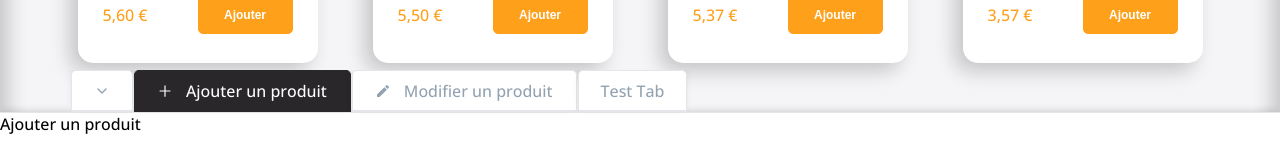
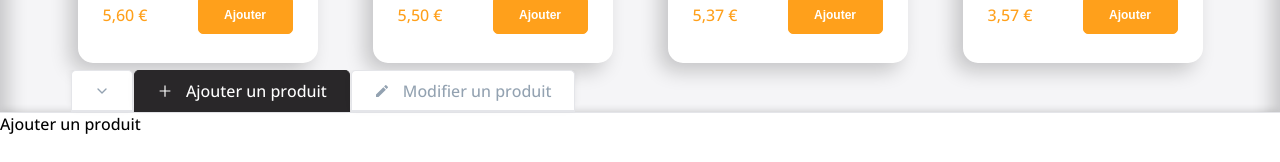
Before and after one commit to duftor/crazee-burger, a React (Create React App) app: page /order/1 in a window 1280 px wide. Both pictures are taken after a click on the label 910 px from the left and 59 px from the top of the page. Shown: the part 417-579 px from the top of the page. Built offline with nearby package versions, Linux system fonts and the light colour scheme.

Commit message:
♻️ F07 : ORDER > Tabs > Implement Tab component

```diff
--- a/public/index.html
+++ b/public/index.html
@@ -32,7 +32,7 @@
 			rel="stylesheet"
 		/>
 		<!---------------------------------------------------------->
-		<title>React App</title>
+		<title>Crazee Burger</title>
 	</head>
 	<body>
 		<noscript>You need to enable JavaScript to run this app.</noscript>
--- a/src/components/pages/order/Main/Tab.js
+++ b/src/components/pages/order/Main/Tab.js
@@ -1,14 +1,14 @@
-import React from "react";
-import styled from "styled-components";
-import { theme } from "../../../../theme/index";
+import React from "react"
+import styled from "styled-components"
+import { theme } from "../../../../theme/index"
 
 export default function Tab({ icon, label, isSelected, onClick }) {
 	return (
 		<TabStyled onClick={onClick} className={`${isSelected && "selected"}`}>
 			{icon && icon}
-            <span>{label}</span>
+			{label && <span>{label}</span>}
 		</TabStyled>
-    );
+	)
 }
 
 const TabStyled = styled.div`
@@ -49,4 +49,4 @@ const TabStyled = styled.div`
 		border-bottom-color: ${theme.colors.white};
 		text-decoration: underline;
 	}
-`;
+`
--- a/src/components/pages/order/Main/Tabs.js
+++ b/src/components/pages/order/Main/Tabs.js
@@ -1,76 +1,58 @@
-import React, { useContext } from "react";
-import styled from "styled-components";
-import { FiChevronDown, FiChevronUp } from "react-icons/fi";
-import { AiOutlinePlus } from "react-icons/ai";
-import { MdModeEditOutline } from "react-icons/md";
-import AdminPanelContext from "../../../../context/AdminPanelContext";
-import { theme } from "../../../../theme/index";
-import Tab from "./Tab";
+import React, { useContext } from "react"
+import styled from "styled-components"
+import { FiChevronDown, FiChevronUp } from "react-icons/fi"
+import { AiOutlinePlus } from "react-icons/ai"
+import { MdModeEditOutline } from "react-icons/md"
+import AdminPanelContext from "../../../../context/AdminPanelContext"
+import { theme } from "../../../../theme/index"
+import Tab from "./Tab"
 
 export default function Tabs() {
 	const { isPanelVisible, setIsPanelVisible, tabIndex, setTabIndex } =
-        useContext(AdminPanelContext);
+		useContext(AdminPanelContext)
 
 	const toggleAdminPanel = () => {
-        setIsPanelVisible(!isPanelVisible);
-    };
+		setIsPanelVisible(!isPanelVisible)
+	}
 
 	const onTab1Click = () => {
-        setTabIndex(0);
-        setIsPanelVisible(true);
-    };
+		setTabIndex(0)
+		setIsPanelVisible(true)
+	}
 	const onTab2Click = (e) => {
-        setTabIndex(1);
-        setIsPanelVisible(true);
-    };
+		setTabIndex(1)
+		setIsPanelVisible(true)
+	}
 	return (
 		<TabsStyled>
 			<div className="tabs">
-                <div
-                    className={`tab toggle ${!isPanelVisible && "selected"}`}
+				<Tab
 					onClick={toggleAdminPanel}
-                >
-                    {isPanelVisible ? (
-                        <FiChevronDown className="icon" />
-                    ) : (
-                        <FiChevronUp className="icon" />
-                    )}
-                </div>
-                <div
-                    className={`tab add-product ${
-                        tabIndex === 0 ? "selected" : ""
-                    }`}
+					isSelected={!isPanelVisible}
+					icon={isPanelVisible ? <FiChevronDown /> : <FiChevronUp />}
+				/>
+				<Tab
+					label={"Ajouter un produit"}
+					isSelected={tabIndex === 0}
 					onClick={onTab1Click}
-                >
-                    <AiOutlinePlus className="icon" />
-                    <span className="label">Ajouter un produit</span>
-                </div>
-                <div
-                    className={`tab modify-product ${
-                        tabIndex === 1 ? "selected" : ""
-                    }`}
+					icon={<AiOutlinePlus className="icon" />}
+				/>
+				<Tab
+					label={"Modifier un produit"}
+					isSelected={tabIndex === 1}
 					onClick={onTab2Click}
-                >
-                    <MdModeEditOutline className="icon" />
-                    <span className="label">Modifier un produit</span>
-                </div>
-
-                <Tab
-                    label={"Test Tab"}
-                    isSelected={tabIndex === 2}
-                    onClick={() => {
-                        setTabIndex(2);
-                    }}
+					icon={<MdModeEditOutline className="icon" />}
 				/>
 			</div>
 		</TabsStyled>
-    );
+	)
 }
 
 const TabsStyled = styled.div`
 	.icon {
 		width: 16px;
 		height: 16px;
+		padding-right: 13px;
 	}
 
 	.tabs {
@@ -100,24 +82,24 @@ const TabsStyled = styled.div`
 			cursor: pointer;
 		}
 
-        .tab:hover {
+		/* .tab:hover {
 			border-bottom-color: ${theme.colors.white};
 			text-decoration: underline;
-        }
+		} */
 
-        .tab {
+		/* .tab {
 			padding-right: 23px;
 			.icon {
 				padding: 13px 13px 13px 22px;
 			}
-        }
+		} */
 
-        .tab.toggle {
+		/* .tab.toggle {
 			padding: 13px 22px;
 			.icon {
 				padding: 0;
 			}
-        }
+		} */
 
 		.selected {
 			background-color: ${theme.colors.background_dark};
@@ -128,4 +110,4 @@ const TabsStyled = styled.div`
 			border-bottom-color: ${theme.colors.background_dark};
 		}
 	}
-`;
+`
```
Lines whose indentation alone changed are shown as unchanged.
